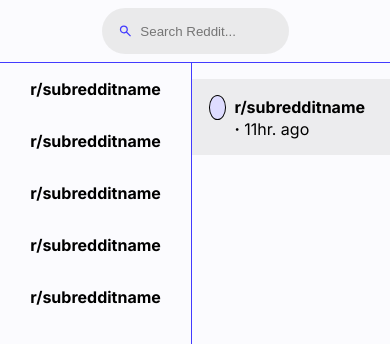
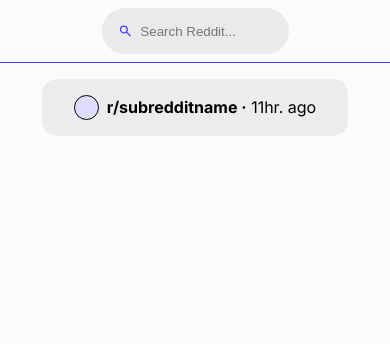
Before and after one commit to rbrickmn/mini-reddit-app, a React (Vite) app: page / in a window 390 px wide. Shown: the top 344 px of the page. Built offline with nearby package versions, Linux system fonts and the light colour scheme.

Commit message:
Clean up CSS

```diff
--- a/src/App.jsx
+++ b/src/App.jsx
@@ -10,10 +10,12 @@
       <header>
         <SearchBar />
       </header>
-      <div className="app-content">
-        <Feed className="app-feed" />
-      </div>
-      <Sidebar className="app-sidebar" />
+      <main>
+        <div className="app-content">
+          <Feed className="app-feed" />
+        </div>
+        <Sidebar className="app-sidebar" />
+      </main>
     </>
   );
 }
--- a/src/app.css
+++ b/src/app.css
@@ -8,7 +8,3 @@
   padding: 0.5rem;
   border-bottom: 1px solid var(--accent);
 }
-
-.app-sidebar {
-  position: fixed;
-}
--- a/src/components/Feed/Feed.css
+++ b/src/components/Feed/Feed.css
@@ -1,7 +1,6 @@
 .feed {
   display: flex;
   flex-direction: column;
-  align-content: center;
   align-items: center;
   width: 100%;
   height: 100vh;
--- a/src/index.css
+++ b/src/index.css
@@ -23,3 +23,13 @@
   font-family: 'Inter', sans-serif;
   background-color: var(--background);
 }
+
+@media (max-width: 600px) {
+  .sidebar-wrapper {
+    display: none;
+  }
+
+  .feed {
+    padding-left: 0;
+  }
+}
```
